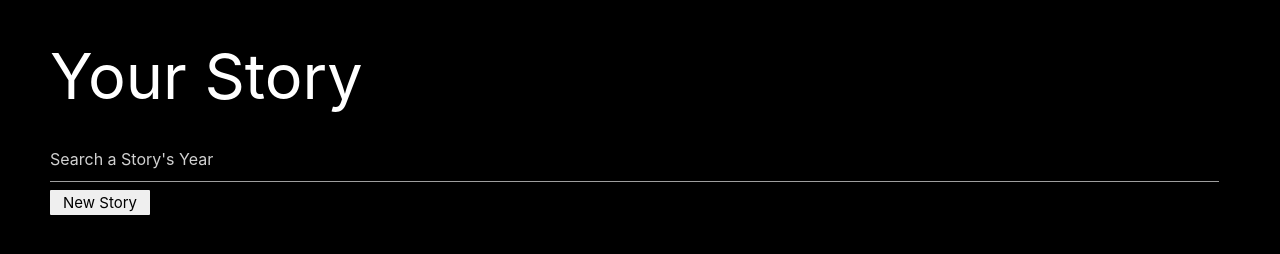
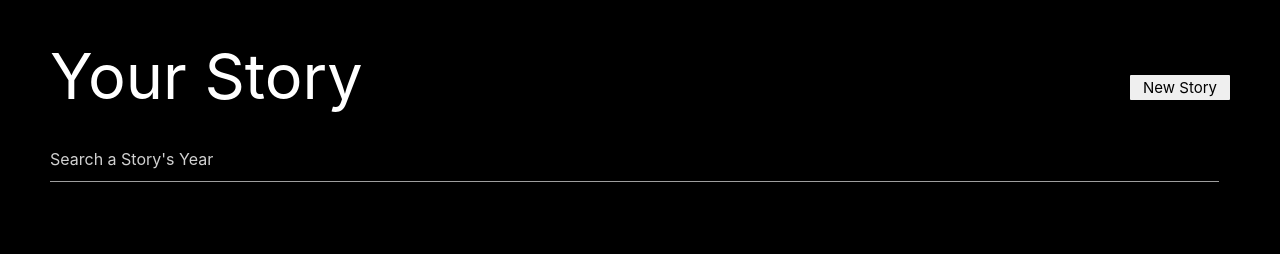
Before and after one commit to ebabian/Your-Story, a website: page public/index.html in a window 1280 px wide. Drawn offline with nearby package versions, Linux system fonts and the light colour scheme; no server answers.

Commit message:
changed the postion of new story btn

```diff
--- a/public/css/style.css
+++ b/public/css/style.css
@@ -187,6 +187,9 @@ position: absolute;
   width: 80px;
   cursor: pointer;
 }
+h1{
+  position: relative;
+}
 
 #new-story-btn {
   border: 0;
@@ -195,7 +198,12 @@ position: absolute;
   height: 25px;
   border-radius: 1px;
   cursor: pointer;
+  float: right;
+  position: absolute;
+  top: 75px;
+  right: 50px;
 }
+
 
 #create-submit-btn, #create-cancel-btn {
   border: 0;
@@ -210,6 +218,9 @@ position: absolute;
 .story-form, .search-bar{
   width: 95%;
 }
+
+
+
 /* ----------------------------------------------
  * Generated by Animista on 2020-7-15 21:39:52
  * Licensed under FreeBSD License.
--- a/public/index.html
+++ b/public/index.html
@@ -17,7 +17,8 @@
   <div class="story-container">
     <!-- Your Story Title -->
     <h1 class="fade-in">{{ctrl.title}}</h1>
-
+    <!-- New Story Button -->
+    <button id="new-story-btn"  ng-click="ctrl.toggleCreate = $index" ng-if="$index !== ctrl.toggleCreate">New Story</button>
 
 
     <!-- Search Bar -->
@@ -27,11 +28,6 @@
         <input type="text" placeholder="Search a Story's Year" ng-model="searchBox">
       </label>
     </div>
-
-
-
-    <!-- New Story Button -->
-    <button id="new-story-btn"  ng-click="ctrl.toggleCreate = $index" ng-if="$index !== ctrl.toggleCreate">New Story</button>
 
     <!-- Create Form -->
     <div class="create-form" ng-include="'create-form.html'">
```
